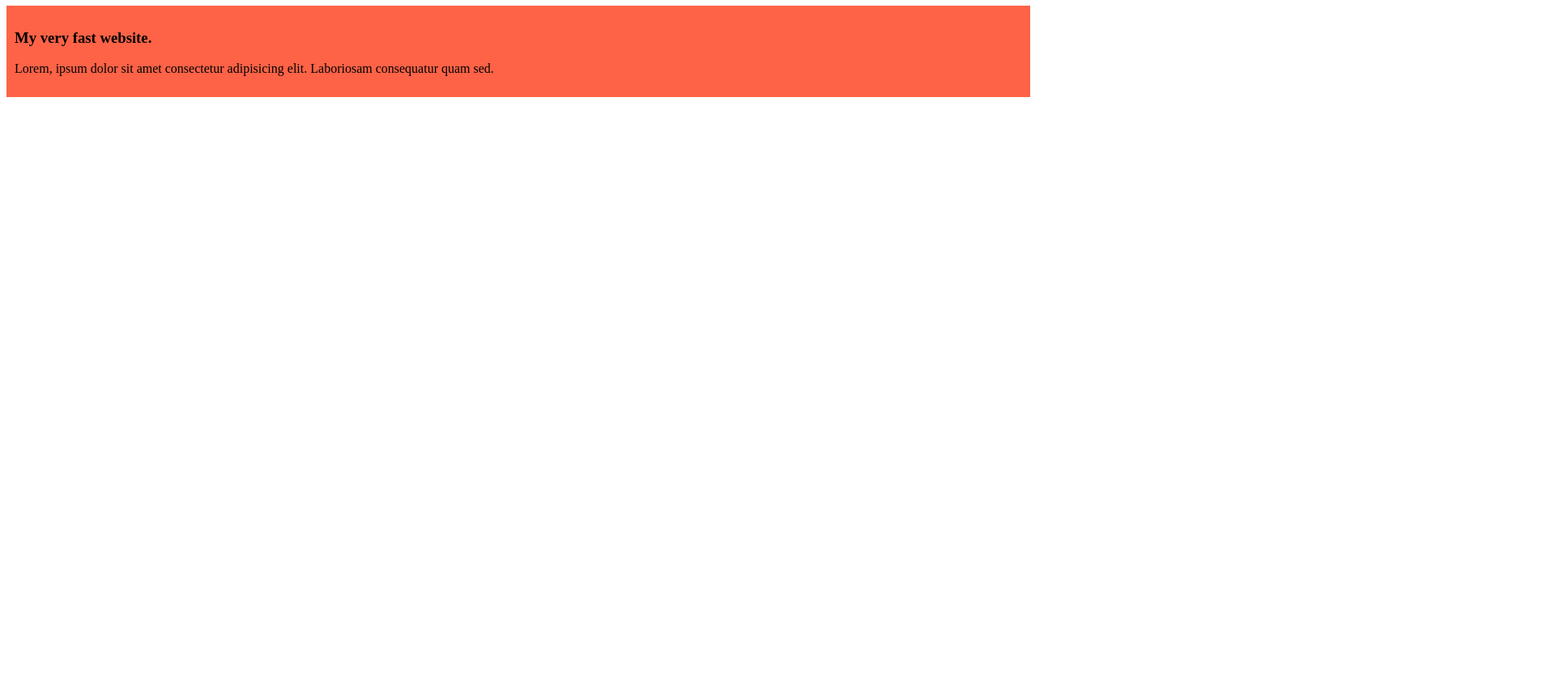
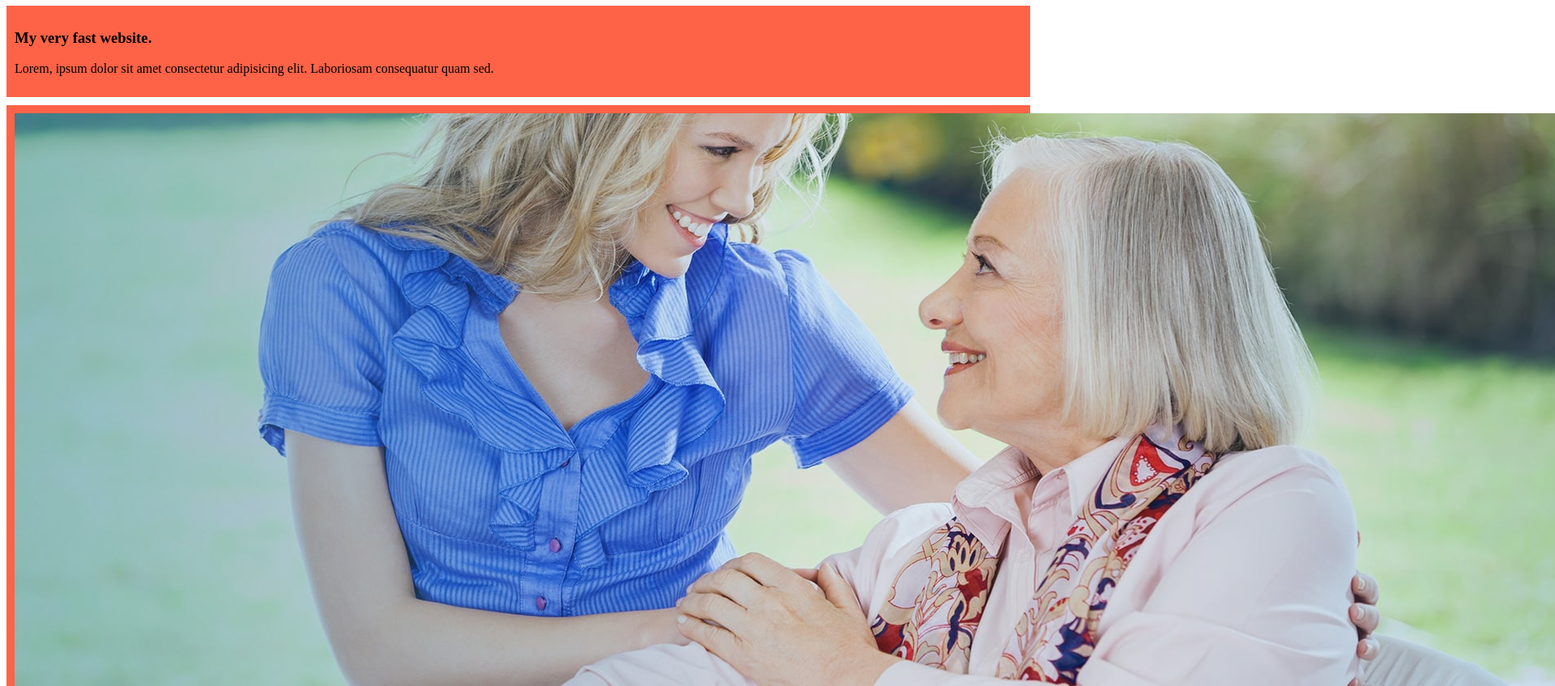
Before and after one commit to Yeasin-Arafat07/my-fast-github-repo, a plain HTML site: page index.html in a window 1280 px wide. Shown: the part 248-1096 px from the top of the page at 81% size, 1920 px wide, since content can reach past the window. Before the commit the page ends 800 px from the top, so only its background shows below. Drawn offline with Linux system fonts and the light colour scheme.

Commit message:
first image

```diff
--- a/index.html
+++ b/index.html
@@ -19,5 +19,8 @@
         <h3>My very fast website.</h3>
         <p>Lorem, ipsum dolor sit amet consectetur adipisicing elit. Laboriosam consequatur quam sed.</p>
     </div>
+    <div>
+        <img src="image/banner.jpg" alt="">
+    </div>
 </body>
 </html>
```
Also changed, not shown: image/banner.jpg (added), image/logo.png (added), image/middle bar image.jpg (added), image/middle bar sign.png (added).
